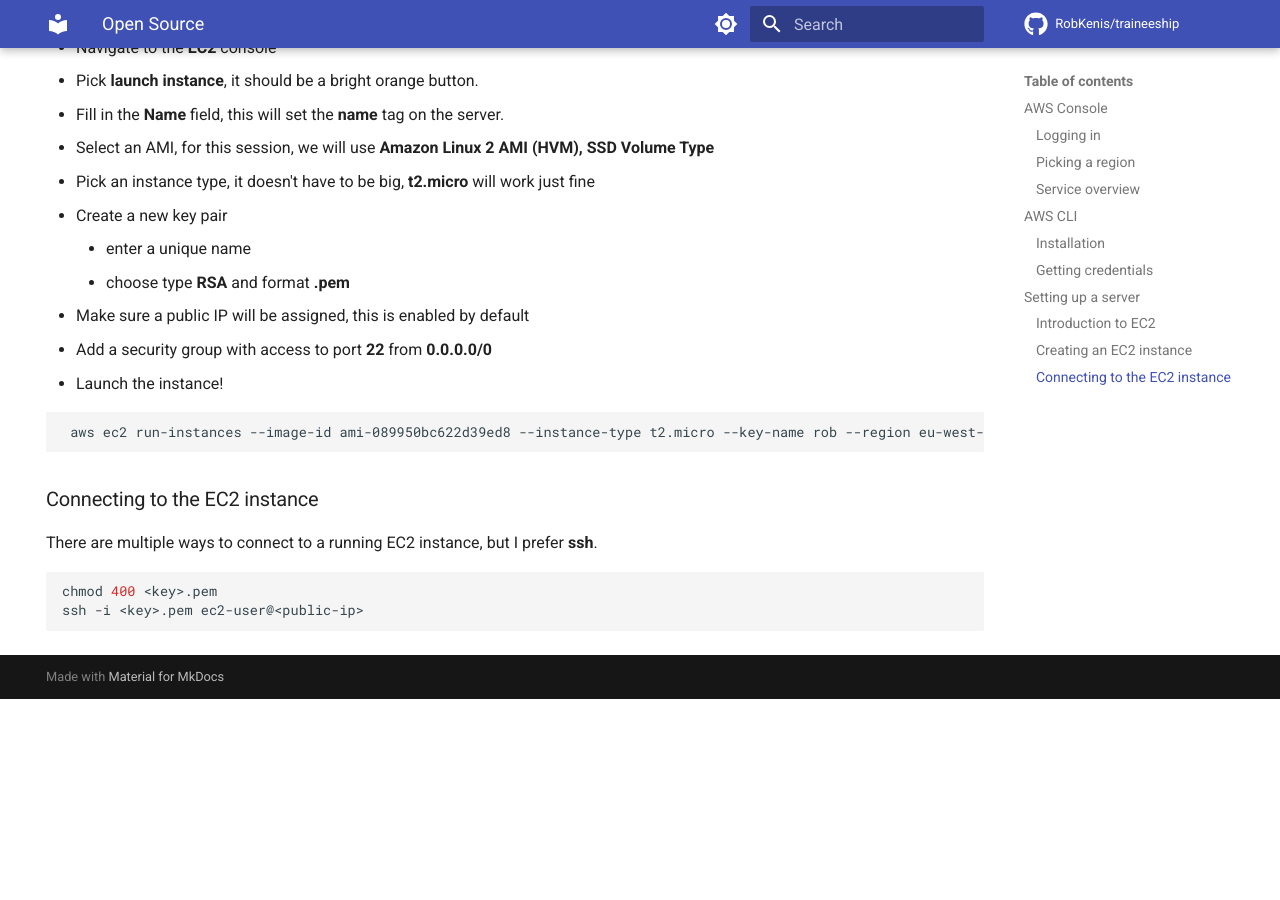
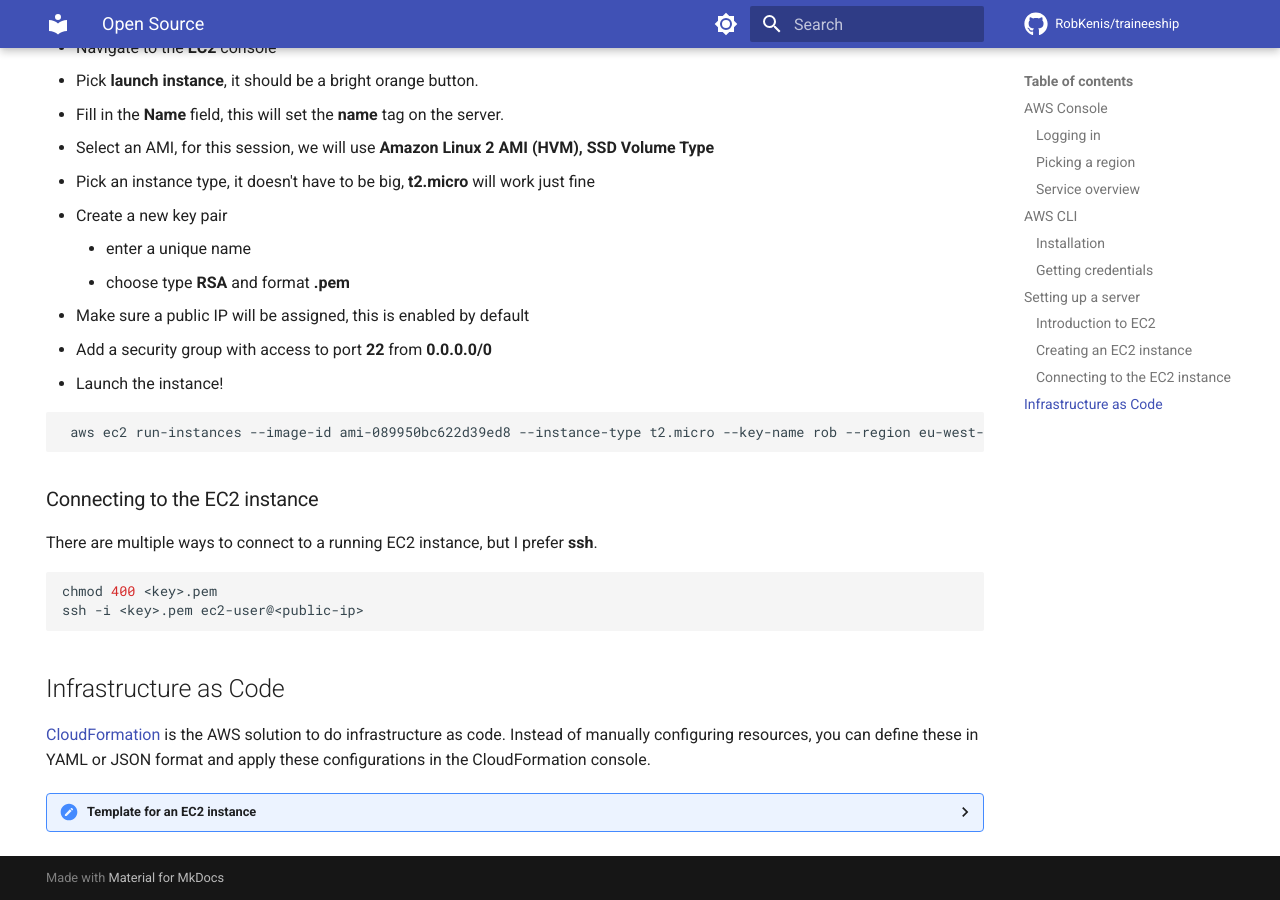
Before and after one commit to RobKenis/traineeship, an MkDocs documentation site: the page built from docs/open-source/index.md, in a window 1280 px wide and 900 px high, scrolled down 1263 px. Built offline with MkDocs 1.6.1 and Material for MkDocs 9.7.7, drawn with Linux system fonts in a browser that asks for light colours; comment, search, counter and statistics services are not loaded; before the commit the page ends 1962 px from its top, so only the background shows below that.

Commit message:
Add chapter on Cloudformation

````diff
--- /dev/null
+++ b/docs/content/aws/cloudformation/index.md
@@ -0,0 +1,13 @@
+## Infrastructure as Code
+
+[CloudFormation](https://aws.amazon.com/cloudformation/) is the AWS solution to do infrastructure as code. Instead of
+manually configuring resources, you can define these in YAML or JSON format and apply these configurations in the
+CloudFormation console.
+
+<details>
+  <summary>Template for an EC2 instance</summary>
+
+  ```yaml
+  --8<-- "docs/content/aws/cloudformation/ec2.yaml"
+  ```
+</details>
--- a/docs/open-source/index.md
+++ b/docs/open-source/index.md
@@ -8,3 +8,5 @@
 {!content/aws/console/introduction.md!}
 
 {!content/aws/ec2/setting-up.md!}
+
+{!content/aws/cloudformation/index.md!}
````
Also changed, not shown: docs/content/aws/cloudformation/ec2.yaml (added, +33 -0 lines).
